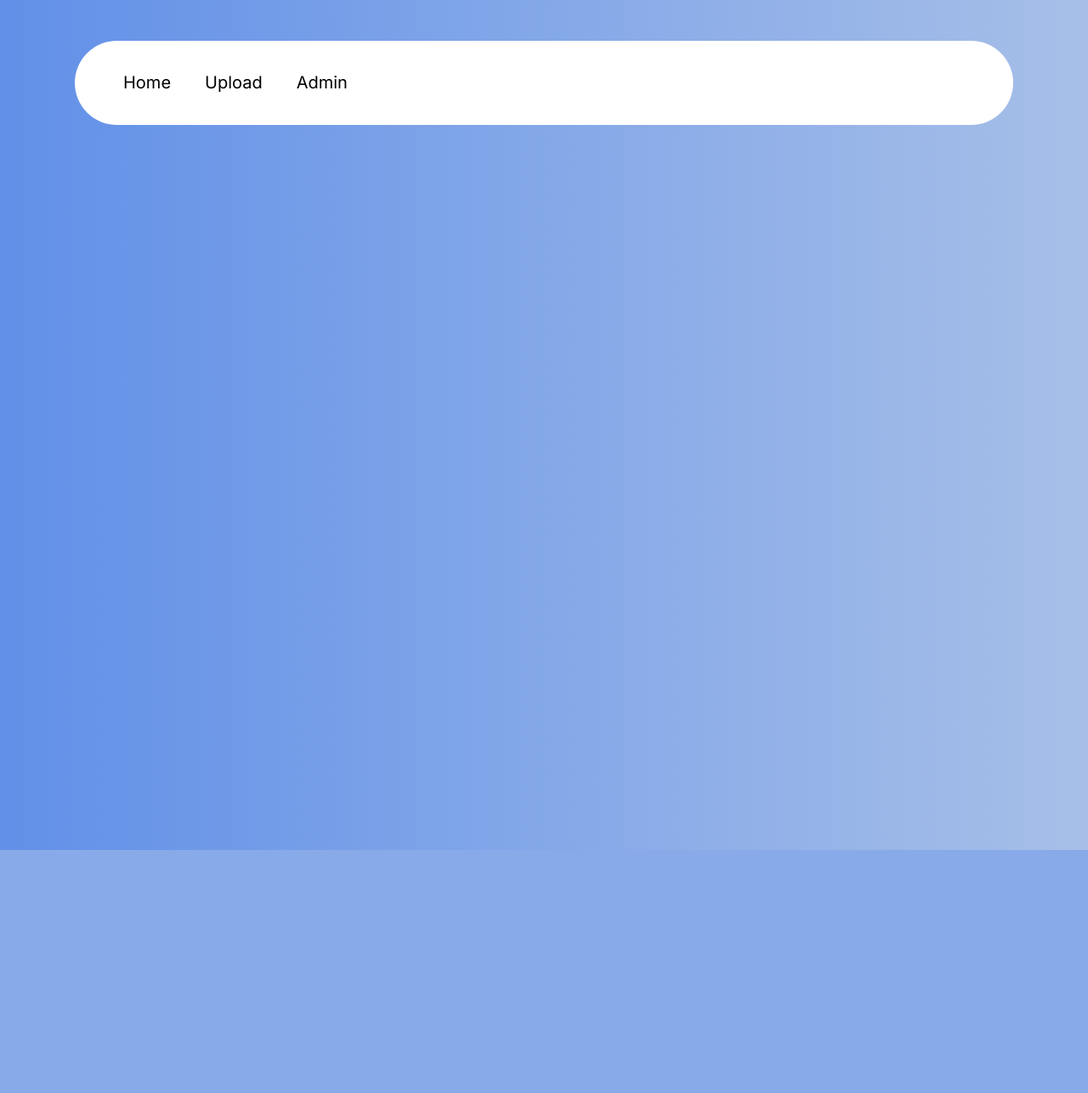
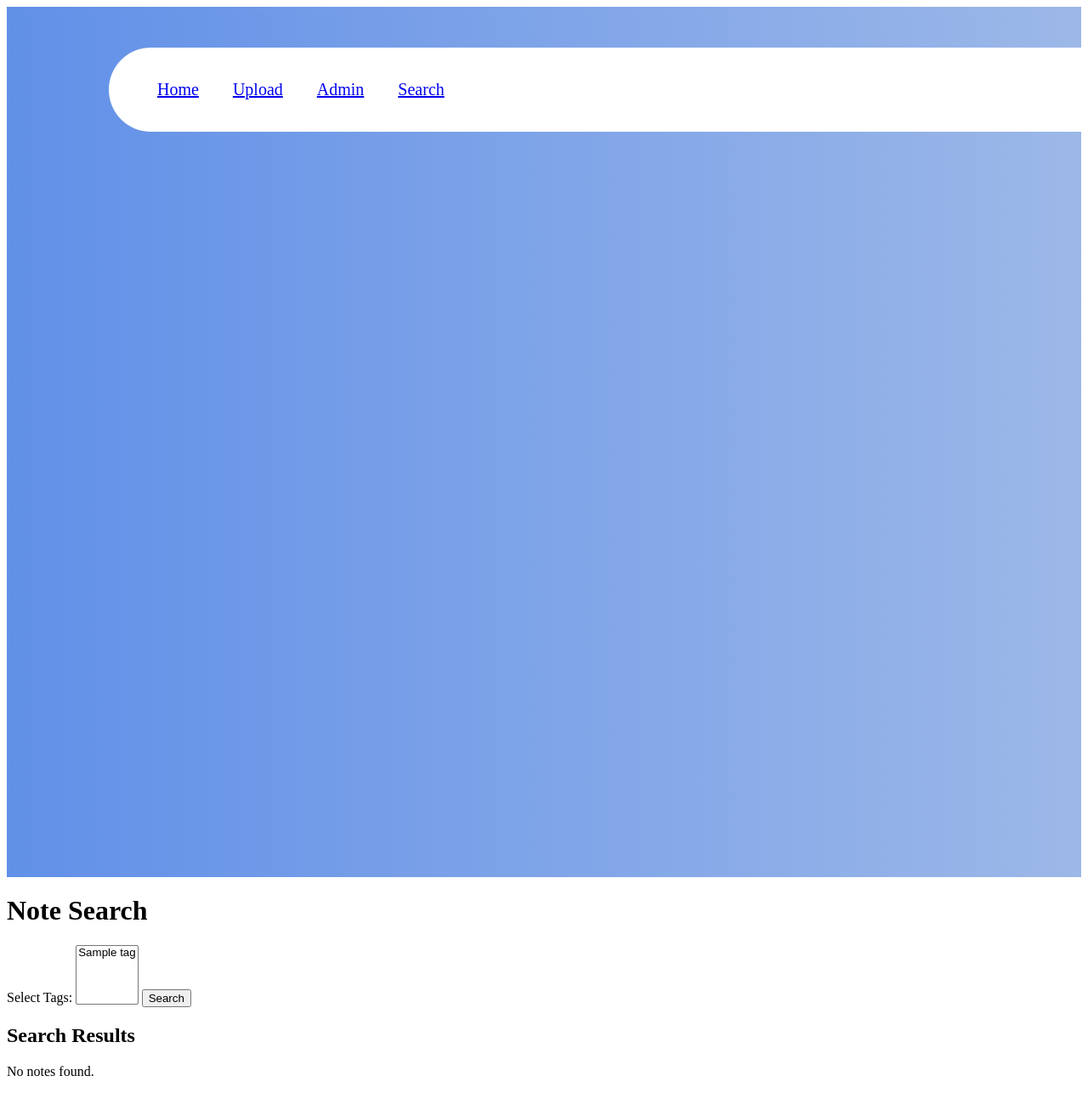
Before and after one commit to CgvO/NotePond, a Django app: page /search/ in a window 1280 px wide. Shown: the whole page at 85% size. Before the commit the page ends 1000 px from the top, so only its background shows below. Run offline with Django 4.2, Linux system fonts and the light colour scheme; tables that the repository leaves empty hold one stand-in row (values such as "Sample post").

Commit message:
keep search changes

```diff
--- a/NotePond/common/templates/base.html
+++ b/NotePond/common/templates/base.html
@@ -125,6 +125,9 @@
                     <a class="home-text link" href="{% url 'admin:index' %}"
                       >Admin</a
                     >
+                    <a class="home-text link" href="{% url 'noteSearch' %}"
+                      >Search</a
+                    >
                   </div>
                 </div>
               </nav>
--- a/NotePond/common/templates/noteSearch.html
+++ b/NotePond/common/templates/noteSearch.html
@@ -7,28 +7,12 @@
     <meta name="viewport" content="width=device-width, initial-scale=1.0" />
     <meta charset="utf-8" />
     <style data-tag="reset-style-sheet">
-      html {  line-height: 1.15;}body {  margin: 0;}* {  box-sizing: border-box;  border-width: 0;  border-style: solid;}p,li,ul,pre,div,h1,h2,h3,h4,h5,h6,figure,blockquote,figcaption {  margin: 0;  padding: 0;}button {  background-color: transparent;}button,input,optgroup,select,textarea {  font-family: inherit;  font-size: 100%;  line-height: 1.15;  margin: 0;}button,select {  text-transform: none;}button,[type="button"],[type="reset"],[type="submit"] {  -webkit-appearance: button;}button::-moz-focus-inner,[type="button"]::-moz-focus-inner,[type="reset"]::-moz-focus-inner,[type="submit"]::-moz-focus-inner {  border-style: none;  padding: 0;}button:-moz-focus,[type="button"]:-moz-focus,[type="reset"]:-moz-focus,[type="submit"]:-moz-focus {  outline: 1px dotted ButtonText;}a {  color: inherit;  text-decoration: inherit;}input {  padding: 2px 4px;}img {  display: block;}html { scroll-behavior: smooth  }
+        /* ... reset style sheet ... */
     </style>
     <style data-tag="default-style-sheet">
-      html {
-        font-family: Inter;
-        font-size: 16px;
-      }
-      body {
-        font-weight: 400;
-        font-style:normal;
-        text-decoration: none;
-        text-transform: none;
-        letter-spacing: normal;
-        line-height: 1.15;
-        color: black;
-        background-color: #f5f5f5;
-      }
+        /* ... default style sheet ... */
     </style>
-    <link
-      rel="stylesheet"
-      href="https://fonts.googleapis.com/css2?family=Inter:wght@100;200;300;400;500;600;700;800;900&amp;display=swap"
-      data-tag="font"/>
+    <link rel="stylesheet" href="https://fonts.googleapis.com/css2?family=Inter:wght@100;200;300;400;500;600;700;800;900&amp;display=swap" data-tag="font"/>
     <link rel="stylesheet" href="{% static 'style.css' %}" />
 </head>
 <body>
@@ -42,8 +26,9 @@
                             <div class="home-left">
                                 <div class="home-links">
                                     <a class="home-text link" href="{% url 'index' %}">Home</a>
-                    <a class="home-text link" href="{% url 'upload' %}">Upload</a>
+                                    <a class="home-text link" href="{% url 'noteUpload' %}">Upload</a>
                                     <a class="home-text link" href="{% url 'admin:index' %}">Admin</a>
+                                    <a class="home-text link" href="{% url 'noteSearch' %}">Search</a>
                                 </div>
                             </div>
                         </nav>
@@ -52,6 +37,32 @@
             </section>
         </div>
     </div>
+
+    <!-- Search results -->
+    <main>
+        <h1>Note Search</h1>
+
+        <form method="post" action="{% url 'noteSearch' %}">
+            {% csrf_token %}
+            <label for="tags">Select Tags:</label>
+            <select name="tags" id="tags" multiple>
+                {% for tag in tags %}
+                    <option value="{{ tag.name }}">{{ tag.name }}</option>
+                {% endfor %}
+            </select>
+            <button type="submit">Search</button>
+        </form>
+
+        <h2>Search Results</h2>
+        {% if notes %}
+            <ul>
+                {% for note in notes %}
+                    <li>{{ note.title }}</li>
+                {% endfor %}
+            </ul>
+        {% else %}
+            <p>No notes found.</p>
+        {% endif %}
+    </main>
 </body>
-<main>{% block content %}{% endblock %}</main>
 </html>
--- a/NotePond/common/views.py
+++ b/NotePond/common/views.py
@@ -12,17 +12,19 @@ def home(request):
 
 
 def noteSearch(request):
-    if request.method == 'GET':
-        # Get the selected tags from the request
-        tags = request.GET.getlist('tag')
+    if request.method == 'POST':
+        selected_tags = request.POST.getlist('tags')
+        notes = Note.objects.filter(tags__name__in=selected_tags).distinct()
+    else:
+        # Fetch all available tags for rendering the tag selection form
+        tags = Tag.objects.all()
+        notes = []
 
-        # Query the notes based on the selected tags
-        notes = Note.objects.filter(tags__name__in=tags).distinct()
-
-        context = {
-            'notes': notes,
-        }
-        return render(request, 'noteSearch.html', context)
+    context = {
+        'tags': tags,
+        'notes': notes,
+    }
+    return render(request, 'noteSearch.html', context)
 
 
 def noteView(request):
```
Lines whose indentation alone changed are shown as unchanged.
